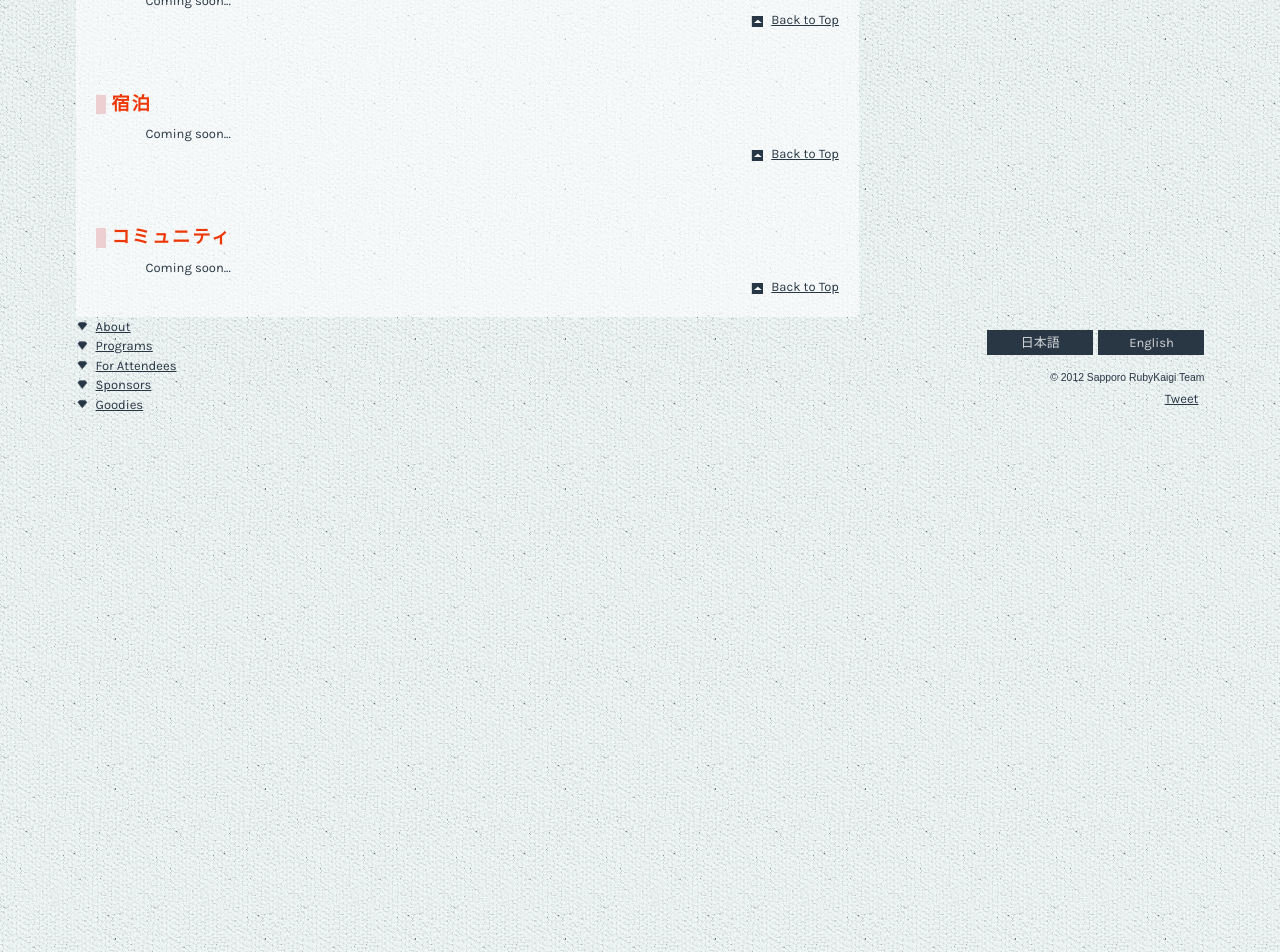
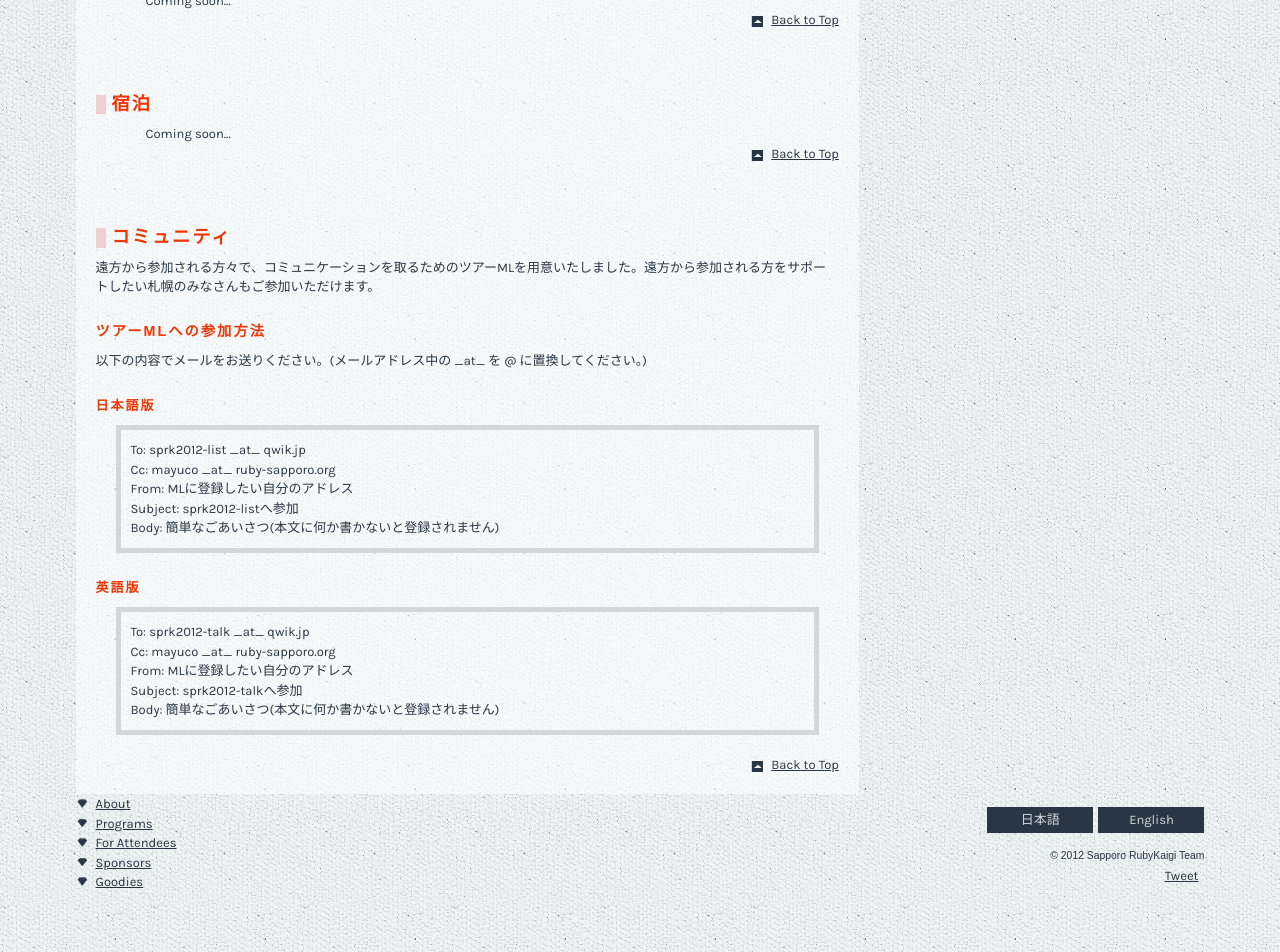
Before and after one commit to ruby-sapporo/sapporo.rubykaigi.org, a Jekyll site: the page built from 2012/ja/for_attendees.html, in a window 1280 px wide. Shown: the part 1288-2240 px from the top of the page. Built offline with Jekyll 4.4.1, drawn with Linux system fonts in a browser that asks for light colours; nearby versions of some CDN libraries; Markdown is read by kramdown in place of the engine named in the settings; comment, search, counter and statistics services are not loaded.

Commit message:
[#30713181] add the article about tour ML

```diff
--- a/2012/ja/for_attendees.html
+++ b/2012/ja/for_attendees.html
@@ -30,6 +30,24 @@ localmenu: <li><a href="#access">アクセス</a></li><li><a href="#floorguide">
 </article>
 <article id="community">
   <h2>コミュニティ</h2>
-  <p class="comingSoon">Coming soon...</p>
+  <p>遠方から参加される方々で、コミュニケーションを取るためのツアーMLを用意いたしました。遠方から参加される方をサポートしたい札幌のみなさんもご参加いただけます。</p>
+  <h3>ツアーMLへの参加方法</h3>
+  <p>以下の内容でメールをお送りください。(メールアドレス中の _at_ を @ に置換してください。)</p>
+  <h4>日本語版</h4>
+  <div class="mlDescription">
+    <p>To: sprk2012-list _at_ qwik.jp</p>
+    <p>Cc: mayuco _at_ ruby-sapporo.org</p>
+    <p>From: MLに登録したい自分のアドレス</p>
+    <p>Subject: sprk2012-listへ参加</p>
+    <p>Body: 簡単なごあいさつ(本文に何か書かないと登録されません)</p>
+  </div>
+  <h4>英語版</h4>
+  <div class="mlDescription">
+    <p>To: sprk2012-talk _at_ qwik.jp</p>
+    <p>Cc: mayuco _at_ ruby-sapporo.org</p>
+    <p>From: MLに登録したい自分のアドレス</p>
+    <p>Subject: sprk2012-talkへ参加</p>
+    <p>Body: 簡単なごあいさつ(本文に何か書かないと登録されません)</p>
+  </div>
   <p class="backToTop"><a href="#">Back to Top</a></p>
 </article>
--- a/2012/stylesheets/common.css
+++ b/2012/stylesheets/common.css
@@ -42,7 +42,8 @@ address {
   font-style: normal; }
 
 h2,
-h3 {
+h3,
+h4 {
   clear: both;
   margin: 25px 0 10px 0;
   font-family: 'Crete Round', serif;
@@ -149,7 +150,8 @@ header nav {
   #content article {
     padding: 20px; }
   #content h2,
-  #content h3 {
+  #content h3,
+  #content h4 {
     font-weight: bold;
     font-family: "ヒラギノ角ゴ Pro W3", "Hiragino Kaku Gothic Pro", "メイリオ", Meiryo, Osaka, "ＭＳ Ｐゴシック", "MS PGothic", sans-serif; }
   #content h2 {
@@ -301,6 +303,11 @@ footer {
 #access iframe {
   margin-top: 10px; }
 
+#community .mlDescription {
+  border: 5px solid #d4d7da;
+  margin: 0 20px 20px 20px;
+  padding: 10px; }
+
 /*--- goodies ----------------------------------------------*/
 #badges ul {
   padding: 0; }
```
Also changed, not shown: 2012/stylesheets/common.scss (+12 -2 lines).
